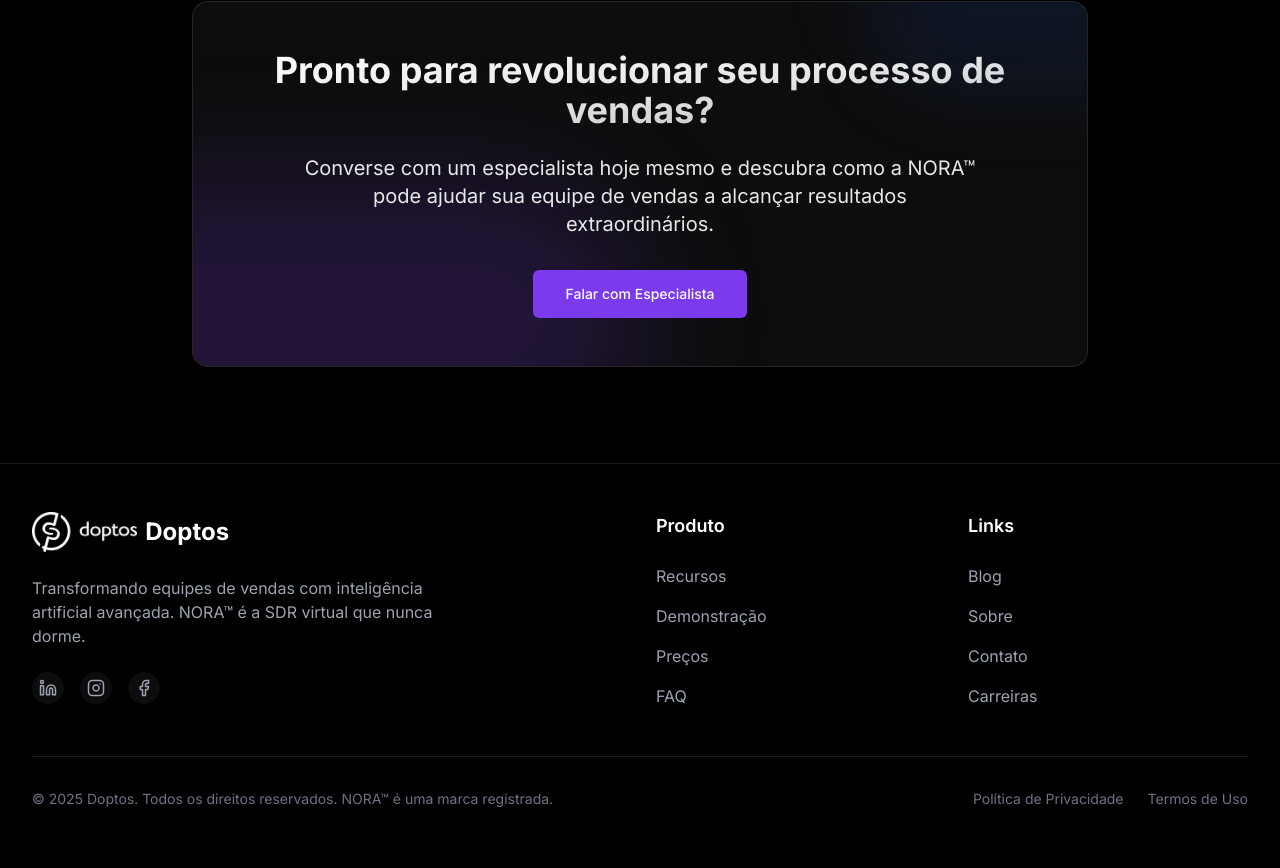
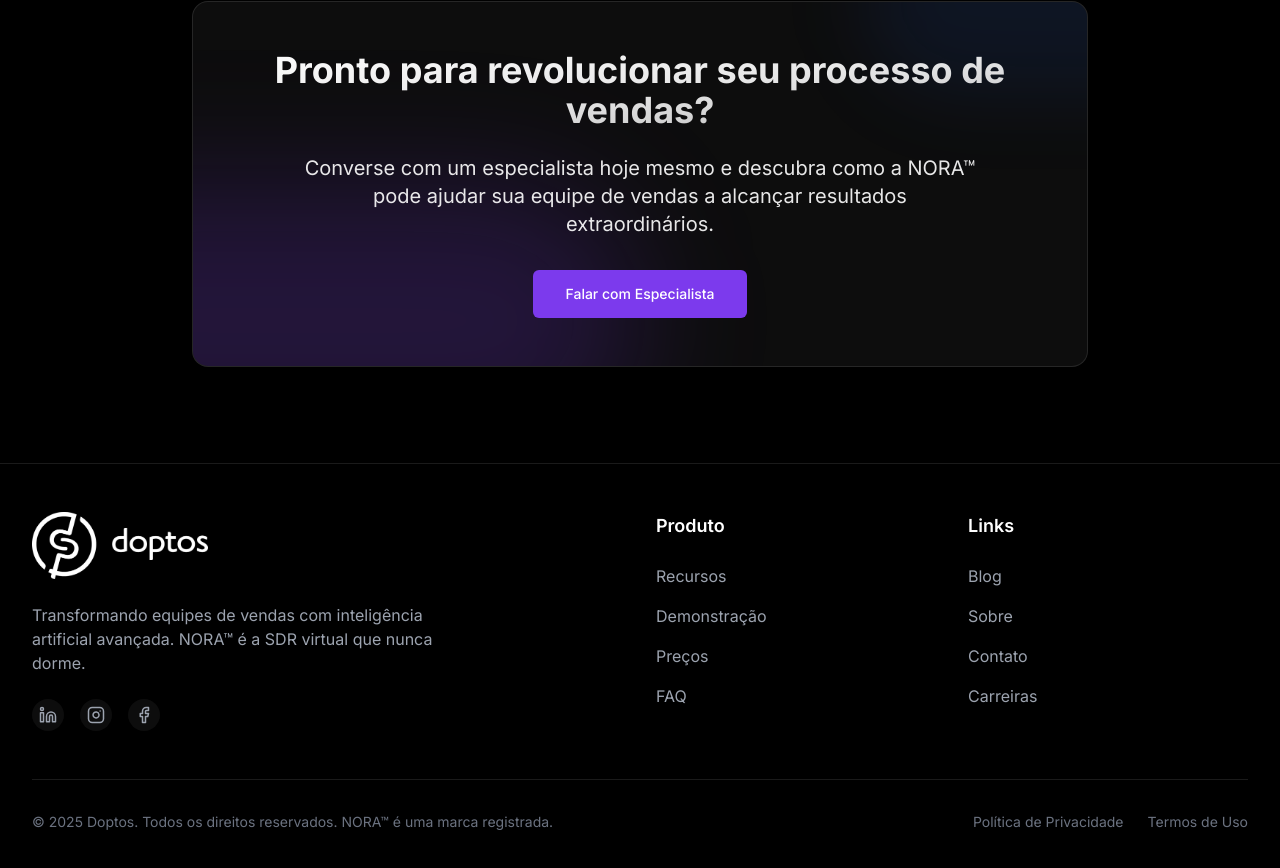
Before and after one commit to JulianBorges/site, a React (Vite) app: page / in a window 1280 px wide. Shown: the part 2584-3452 px from the top of the page. Built offline with nearby package versions, Linux system fonts and the light colour scheme.

Commit message:
Update Footer.tsx

```diff
--- a/src/components/Footer.tsx
+++ b/src/components/Footer.tsx
@@ -13,9 +13,8 @@ const Footer = () => {
               <img
                 src="/lovable-uploads/2db2624e-1691-4ad1-8bb3-06733c070981.png"
                 alt="Doptos Logo"
-                className="h-10 mr-2"
+                className="w-44 mr-2 h-auto"
               />
-              <span className="text-2xl font-bold text-white">Doptos</span>
             </Link>
             <p className="text-gray-400 mb-6 max-w-md">
               Transformando equipes de vendas com inteligência artificial avançada. NORA™ é a SDR virtual que nunca dorme.
```
